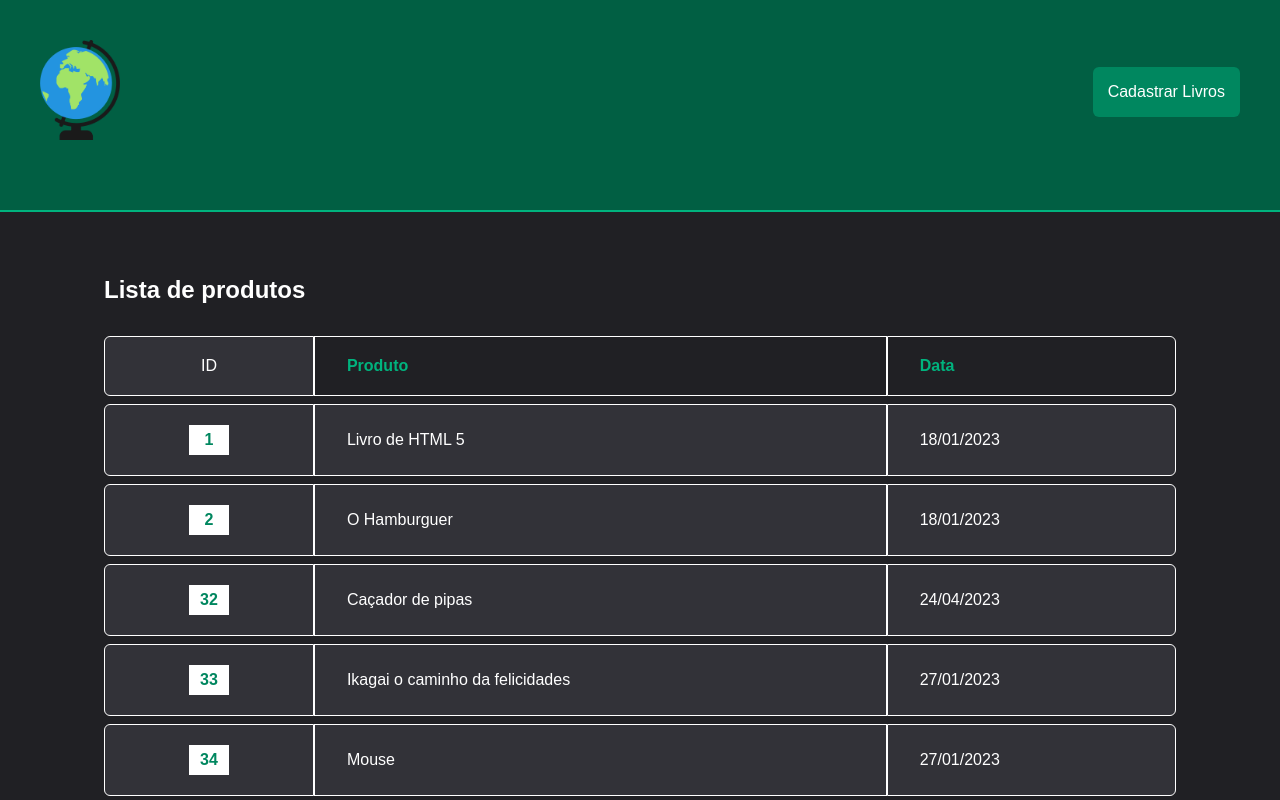
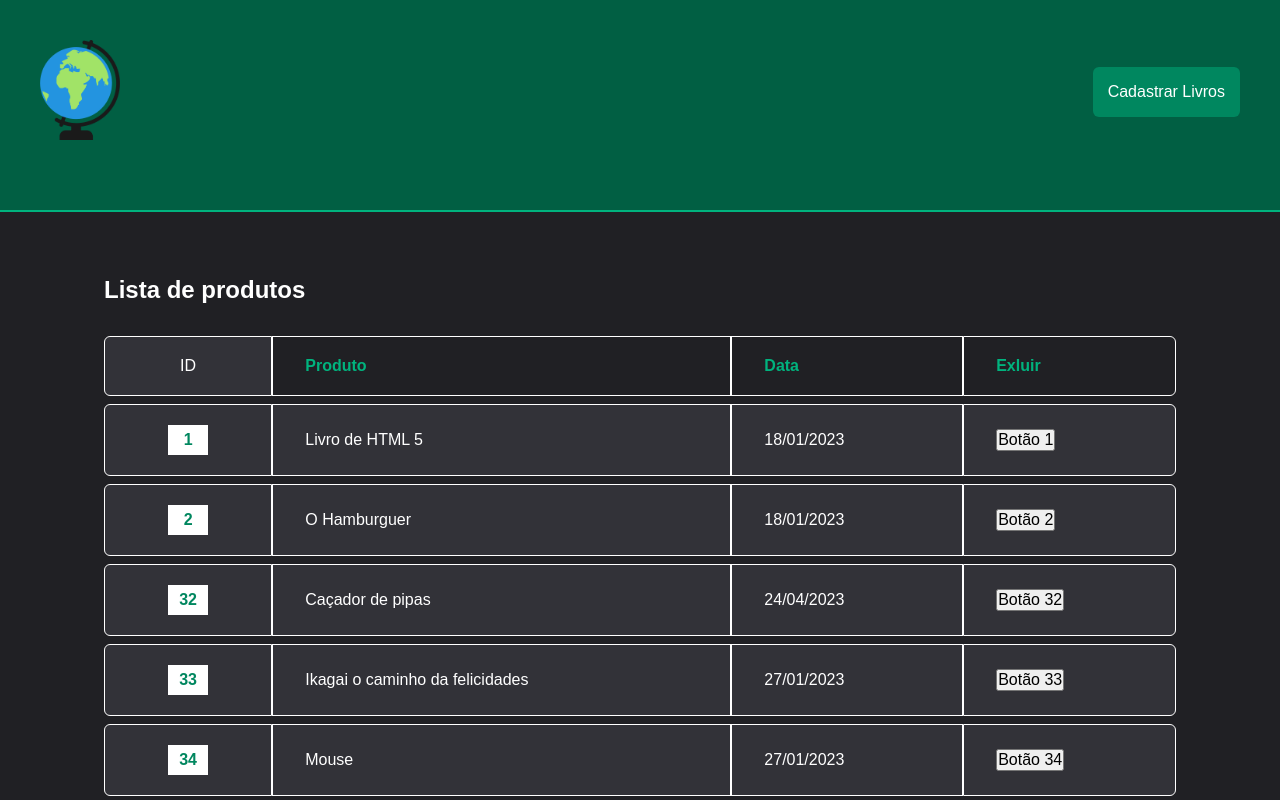
Before and after one commit to giovannirp/bookstore, a React (Vite) app in the folder boockStore/: page /list-products in a window 1280 px wide. Shown: the top 800 px of the page. Built offline with nearby package versions, Linux system fonts and the light colour scheme; data requests are answered from the project's data file.

Commit message:
fix: adicionando função para remover, mais ainda falta o serviço

```diff
--- a/boockStore/src/pages/ListProducts/index.tsx
+++ b/boockStore/src/pages/ListProducts/index.tsx
@@ -2,16 +2,15 @@ import { useContext } from 'react'
 import { BooksContext } from '../../contexts/BooksContext'
 import { dateFormater } from '../../ultis/formatter'
 
-import {
-  ContainerListProducts,
-  TableMain,
-  TdUnic,
-  ThUnic,
-  THUnic,
-} from './styles'
+import { ContainerListProducts, TableMain, TdUnic, ThUnic } from './styles'
 
 export function ListProducts() {
   const { books } = useContext(BooksContext)
+
+  const deleteButton = (item: any) => {
+    console.log(item)
+    // https://jasonwatmore.com/post/2021/09/21/fetch-http-delete-request-examples
+  }
 
   return (
     <ContainerListProducts>
@@ -22,6 +21,7 @@ export function ListProducts() {
             <ThUnic>ID</ThUnic>
             <th>Produto</th>
             <th>Data</th>
+            <th>Exluir</th>
           </tr>
           {books.map((item) => {
             return (
@@ -31,6 +31,11 @@ export function ListProducts() {
                 </TdUnic>
                 <td>{item.description}</td>
                 <td>{dateFormater.format(new Date(item.createdAt))}</td>
+                <td>
+                  <button onClick={() => deleteButton(item.id)}>
+                    Botão {item.id}
+                  </button>
+                </td>
               </tr>
             )
           })}
```
